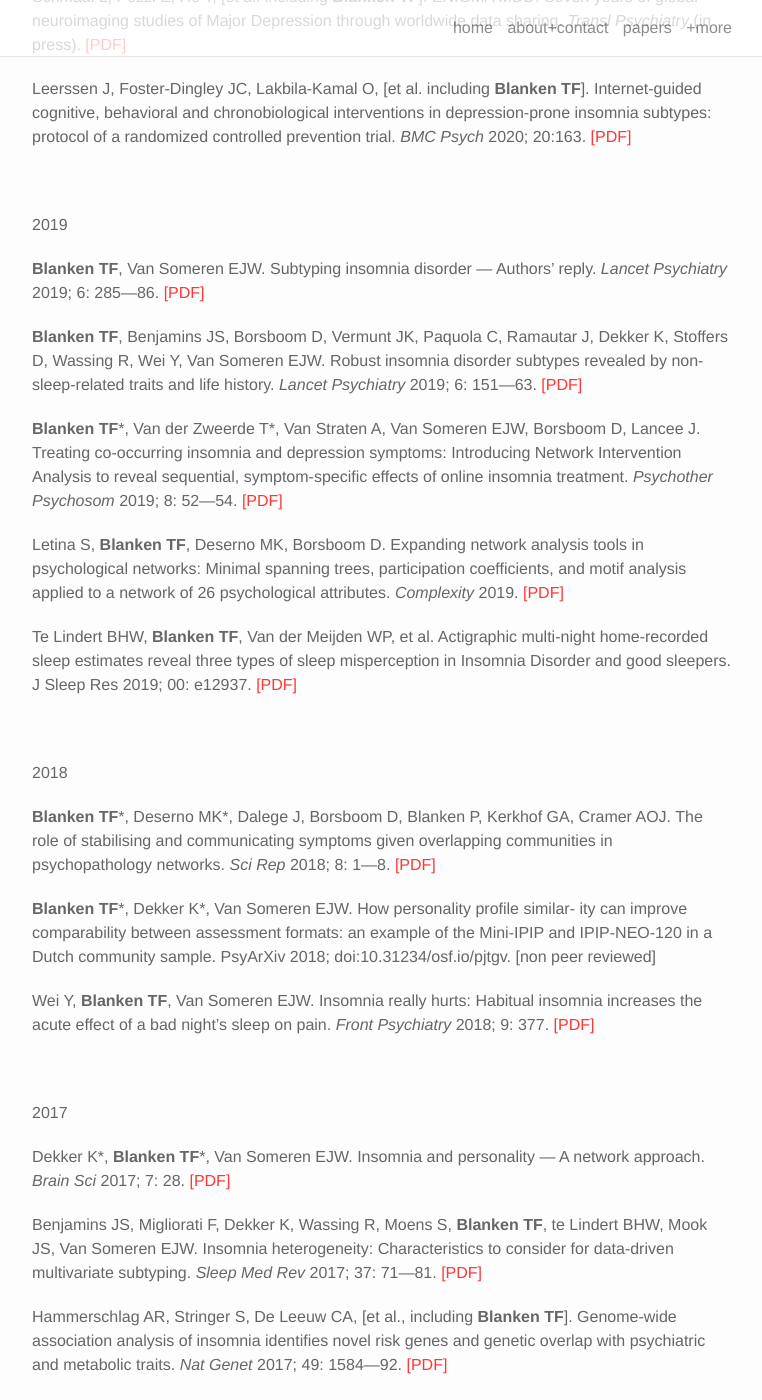
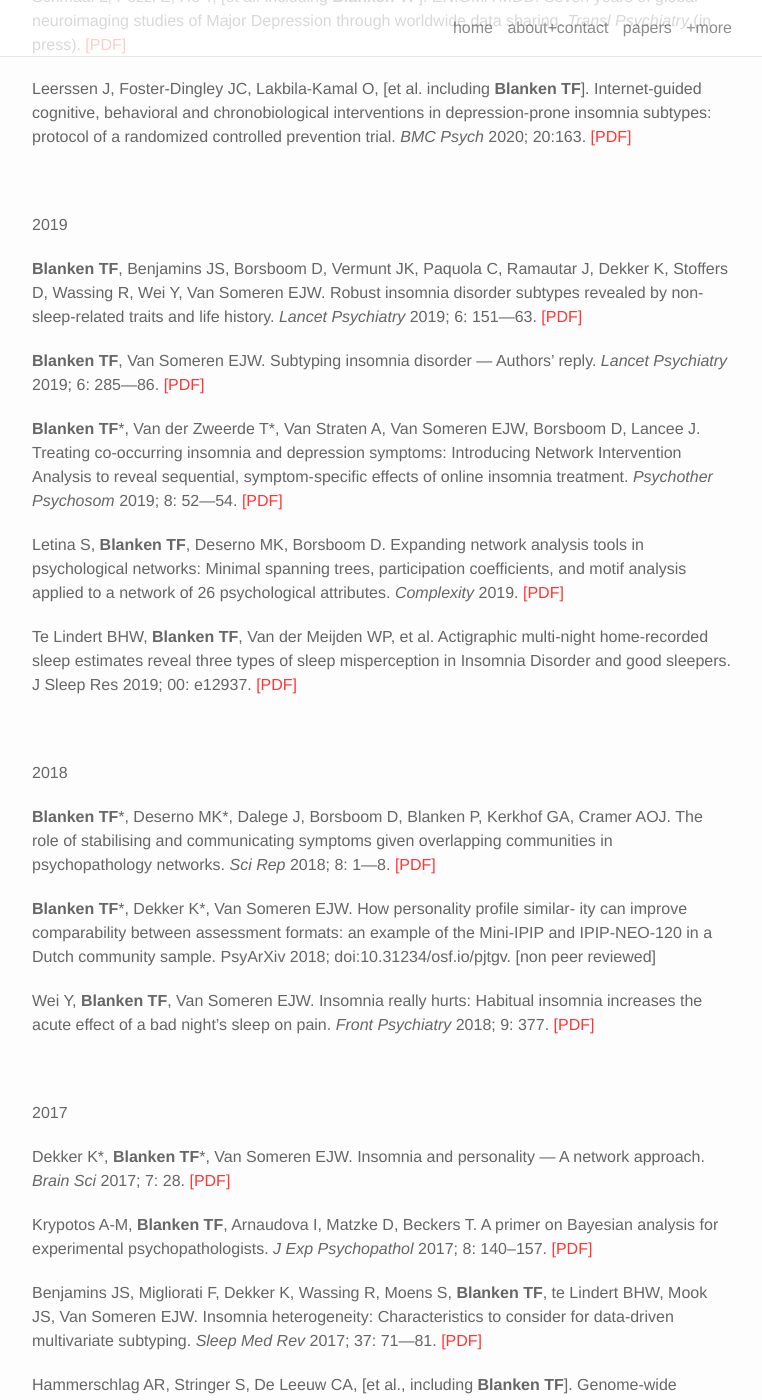
Before and after one commit to tfblanken/tfblanken.github.io, a Jekyll site: the page built from papers.md, in a window 1280 px wide and 1400 px high, scrolled down 541 px. Shown: the whole window, without its empty margins (258-1020 px from the left). Built offline with Jekyll 4.4.1, drawn with Linux system fonts in a browser that asks for light colours; nearby versions of some CDN libraries; some of the changed text lies outside the part shown.

Commit message:
Update papers.md

```diff
--- a/papers.md
+++ b/papers.md
@@ -22,9 +22,9 @@ Leerssen J, Foster-Dingley JC, Lakbila-Kamal O, [et al. including **Blanken TF**
 
 2019
 
-**Blanken TF**, Van Someren EJW. Subtyping insomnia disorder — Authors’ reply. *Lancet Psychiatry*  2019; 6: 285—86. <a href="https://www.thelancet.com/pdfs/journals/lanpsy/PIIS2215-0366(19)30079-3.pdf" target="blank">[PDF]</a>
+**Blanken TF**, Benjamins JS, Borsboom D, Vermunt JK, Paquola C, Ramautar J, Dekker K, Stoffers D, Wassing R, Wei Y, Van Someren EJW. Robust insomnia disorder subtypes revealed by non-sleep-related traits and life history. *Lancet Psychiatry* 2019; 6: 151—63. <a href="https://www.thelancet.com/journals/lanpsy/article/PIIS2215-0366(18)30464-4/fulltext" target="blank">[PDF]</a>
 
-**Blanken TF**, Benjamins JS, Borsboom D, Vermunt JK, Paquola C, Ramautar J, Dekker K, Stoffers D, Wassing R, Wei Y, Van Someren EJW. Robust insomnia disorder subtypes revealed by non-sleep-related traits and life history. *Lancet Psychiatry* 2019; 6: 151—63. <a href="https://www.thelancet.com/journals/lanpsy/article/PIIS2215-0366(18)30464-4/fulltext" target="blank">[PDF]</a>
+**Blanken TF**, Van Someren EJW. Subtyping insomnia disorder — Authors’ reply. *Lancet Psychiatry* 2019; 6: 285—86. <a href="https://www.thelancet.com/pdfs/journals/lanpsy/PIIS2215-0366(19)30079-3.pdf" target="blank">[PDF]</a>
 
 **Blanken TF**\*, Van der Zweerde T\*, Van Straten A, Van Someren EJW, Borsboom D, Lancee J. Treating co-occurring insomnia and depression symptoms: Introducing Network Intervention Analysis to reveal sequential, symptom-specific effects of online insomnia treatment. *Psychother Psychosom* 2019; 8: 52—54. <a href="https://www.karger.com/Article/FullText/495045" target="blank">[PDF]</a>
 
@@ -48,11 +48,11 @@ Wei Y, **Blanken TF**, Van Someren EJW. Insomnia really hurts: Habitual insomnia
 
 Dekker K\*, **Blanken TF**\*, Van Someren EJW. Insomnia and personality — A network approach. *Brain Sci* 2017; 7: 28. <a href="https://www.ncbi.nlm.nih.gov/pmc/articles/PMC5366827/" target="blank">[PDF]</a>
 
+Krypotos A-M, **Blanken TF**, Arnaudova I, Matzke D, Beckers T. A primer on Bayesian analysis for experimental psychopathologists. *J Exp Psychopathol* 2017; 8: 140–157. <a href="https://www.ncbi.nlm.nih.gov/pmc/articles/pmid/28748068/" target="blank">[PDF]</a>
+
 Benjamins JS, Migliorati F, Dekker K, Wassing R, Moens S, **Blanken TF**, te Lindert BHW, Mook JS, Van Someren EJW. Insomnia heterogeneity: Characteristics to consider for data-driven multivariate subtyping. *Sleep Med Rev* 2017; 37: 71—81. <a href="https://www.sciencedirect.com/science/article/pii/S1087079216301289?via%3Dihub" target="blank">[PDF]</a>
 
 Hammerschlag AR, Stringer S, De Leeuw CA, [et al., including **Blanken TF**]. Genome-wide association analysis of insomnia identifies novel risk genes and genetic overlap with psychiatric and metabolic traits. *Nat Genet* 2017; 49: 1584—92. <a href="https://www.ncbi.nlm.nih.gov/pmc/articles/PMC5600256/" target="blank">[PDF]</a>
-
-Krypotos A-M, **Blanken TF**, Arnaudova I, Matzke D, Beckers T. A primer on Bayesian analysis for experimental psychopathologists. *J Exp Psychopathol* 2017; 8: 140–157. <a href="https://www.ncbi.nlm.nih.gov/pmc/articles/pmid/28748068/" target="blank">[PDF]</a>
 
 Wei Y, Colombo MA, Ramautar JR, **Blanken TF**, Van der Werf YD, Van Someren EJW. (2017). Sleep stage transition dynamics reveal specific stage 2 vulnerability in insomnia. *Sleep* 2017; 40: doi.org/10.1093/sleep/zsx117. <a href="https://academic.oup.com/sleep/article/40/9/zsx117/3926054" target="blank">[PDF]</a>
 
```
